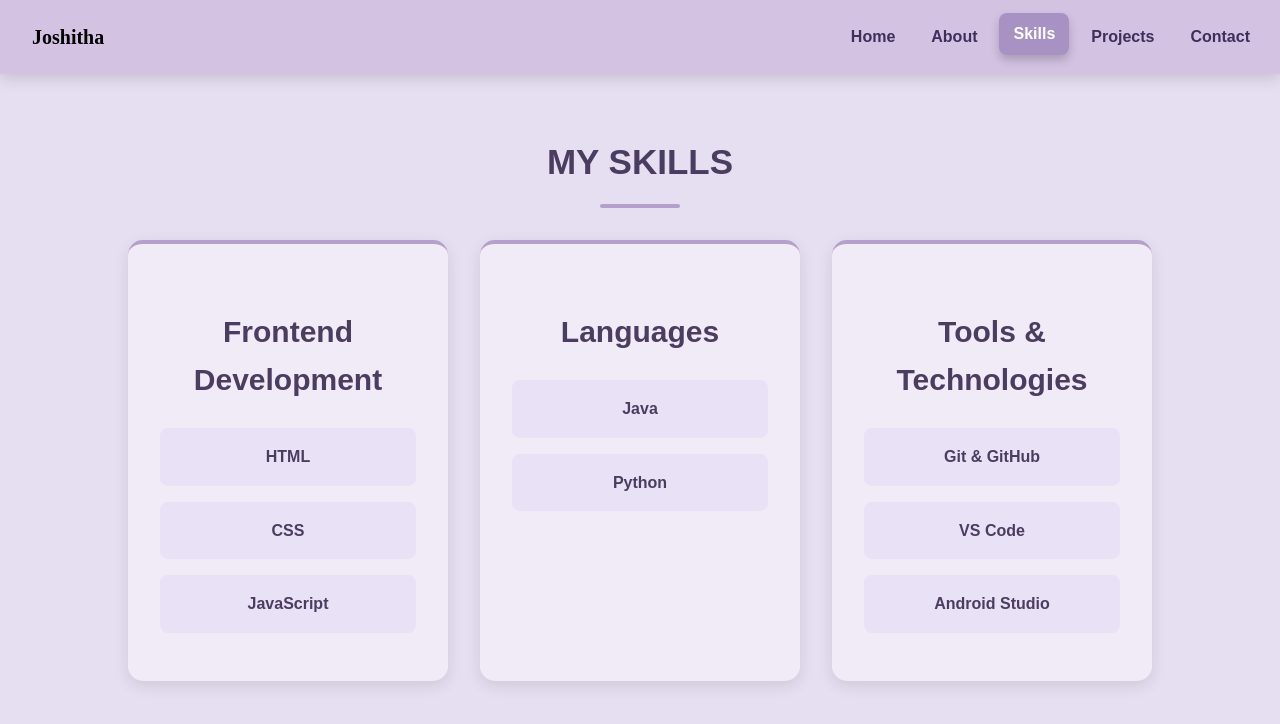
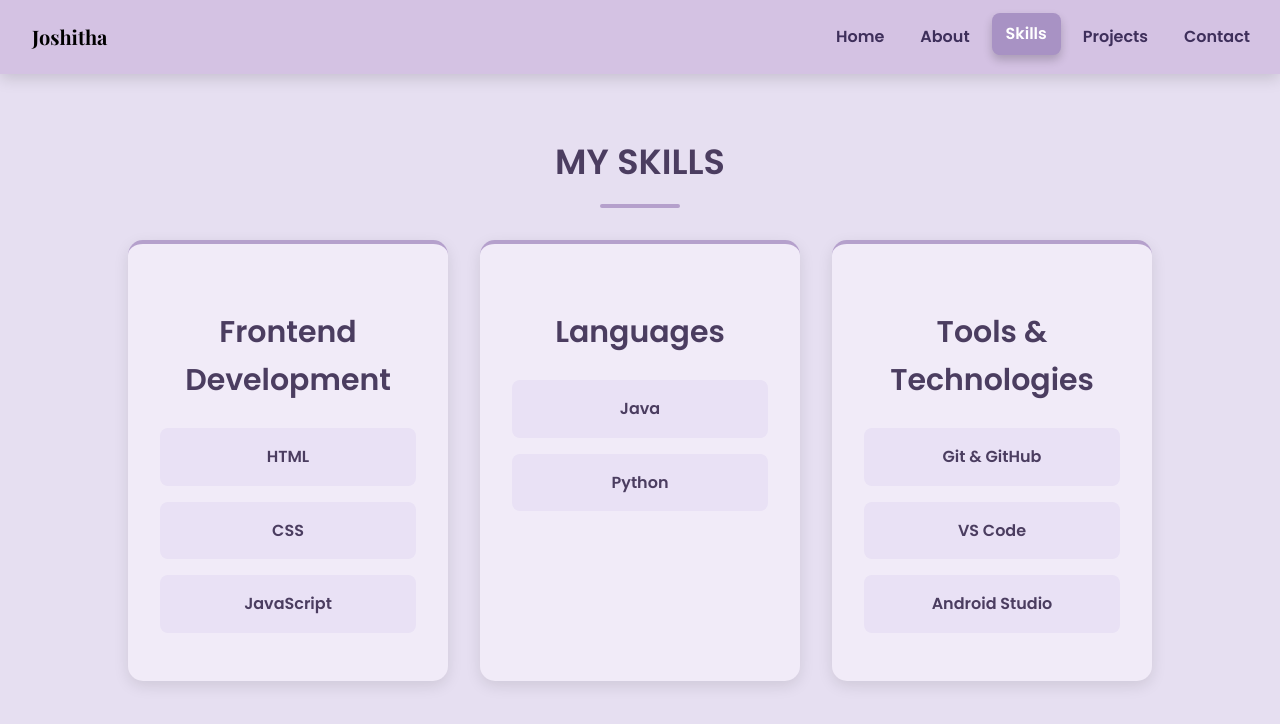
Before and after one commit to Joshitha-2312/ProjectPhase1-UID-, a plain HTML site: page skills.html in a window 1280 px wide. Drawn offline with nearby package versions, Linux system fonts and the light colour scheme.

Commit message:
Update skills.html

```diff
--- a/skills.html
+++ b/skills.html
@@ -4,7 +4,7 @@
     <meta charset="UTF-8">
     <meta name="viewport" content="width=device-width, initial-scale=1.0">
     <title>Skills-Joshitha Nambakam</title>
-    <link href="https://fonts.googleapis.com/css2?family=Playfair+Display:wght@700&family=Poppins:wght@400;600&display=swap" rel="styling">
+    <link href="https://fonts.googleapis.com/css2?family=Playfair+Display:wght@700&family=Poppins:wght@400;600&display=swap" rel="stylesheet">
     <link href = "style.css" rel = "stylesheet">
 </head>
 <body>
```
